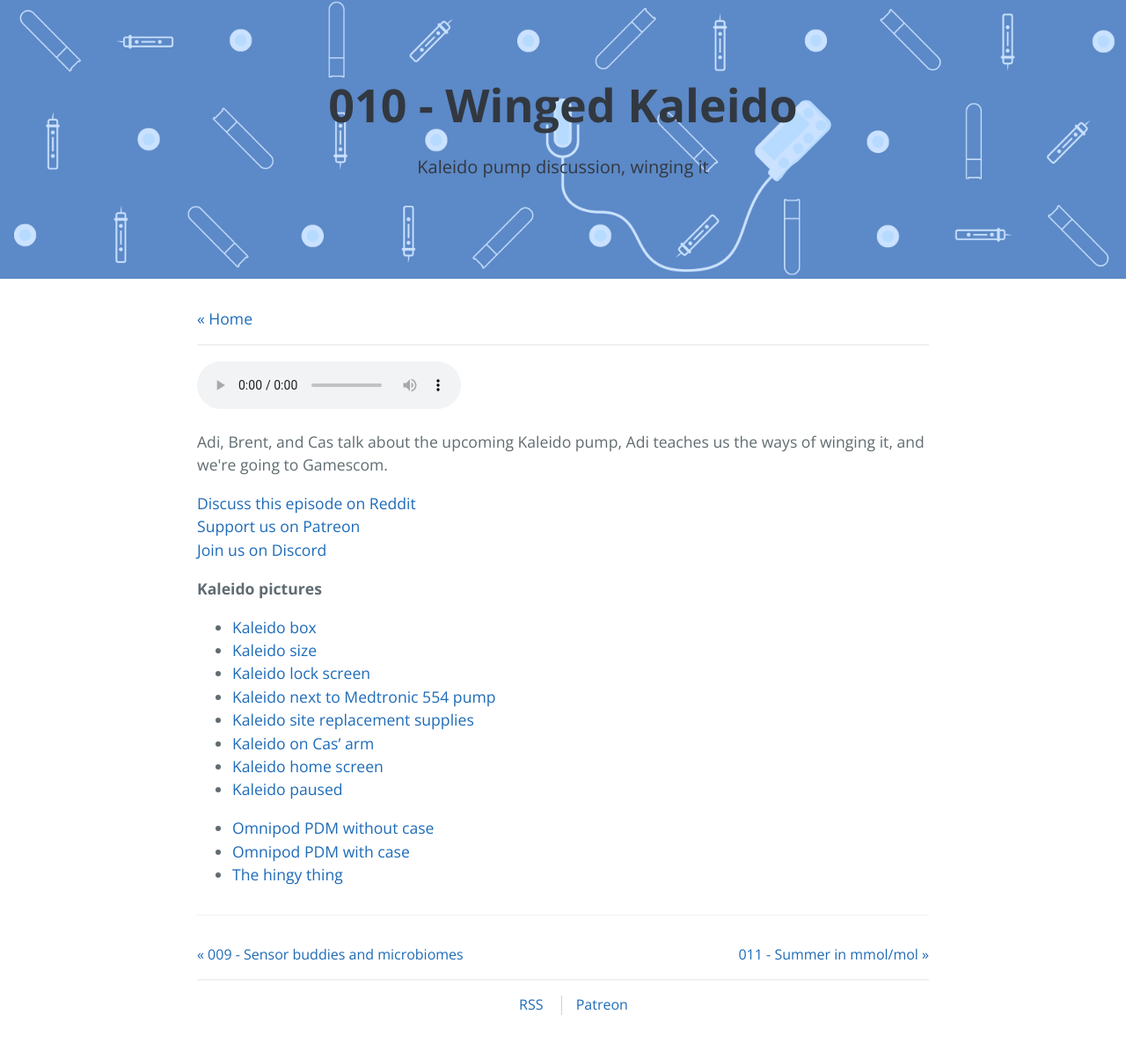
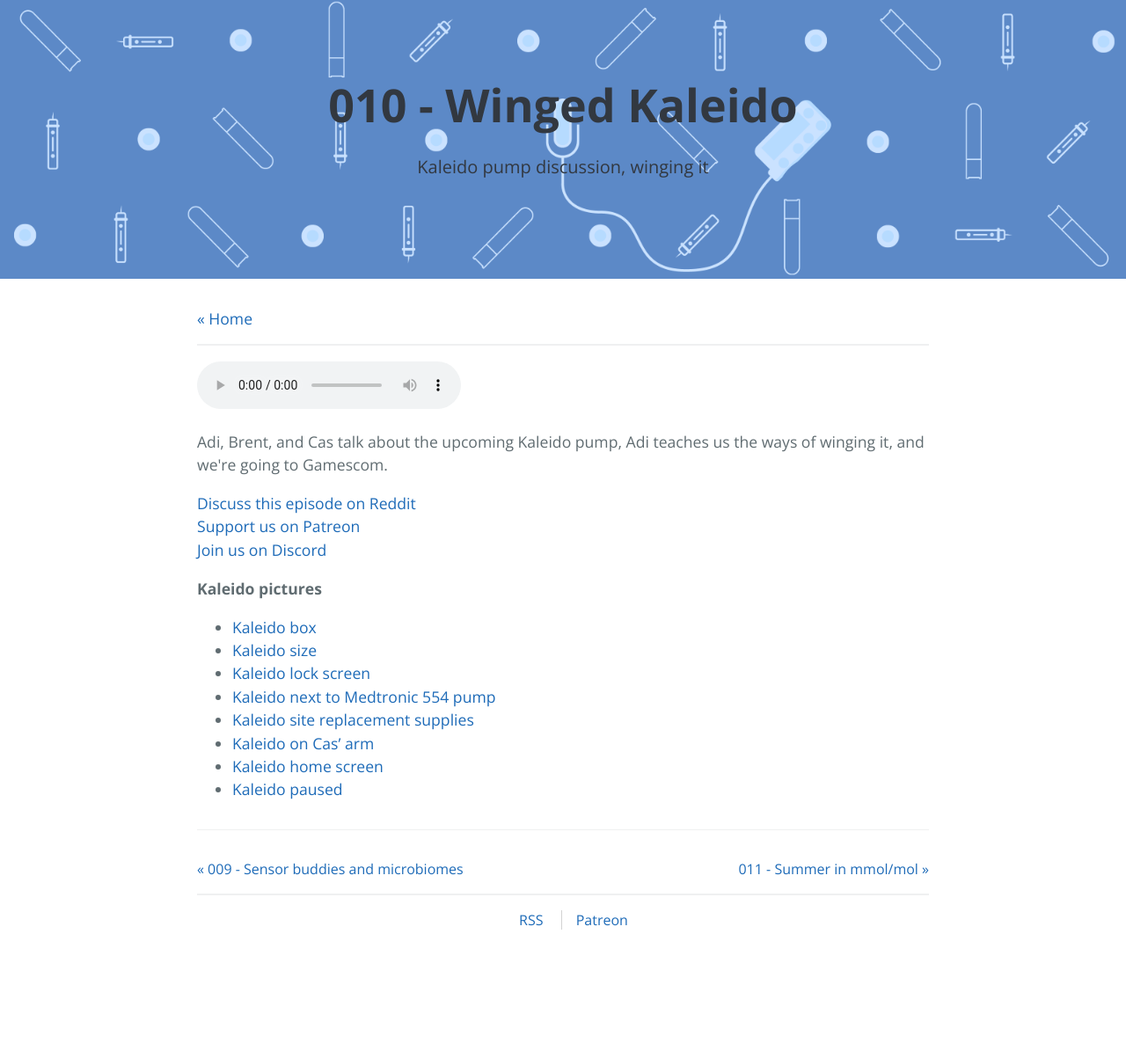
Before and after one commit to cascer1/diacast, a Jekyll site: the page built from _posts/2018-05-31-010.md, in a window 1280 px wide. Shown: the whole page at 88% size. Built offline with Jekyll 4.4.1, drawn with Linux system fonts in a browser that asks for light colours; our own code applies the rules of GitHub Pages for plain Markdown files; after the commit the page ends 1106 px from its top, so only the background shows below that.

Commit message:
update site

```diff
--- a/_posts/2018-05-31-010.md
+++ b/_posts/2018-05-31-010.md
@@ -27,7 +27,3 @@
 * [Kaleido on Cas' arm](http://i.eliens.co/diacast/010/kaleido_arm.jpg)
 * [Kaleido home screen](http://i.eliens.co/diacast/010/kaleido_home.jpg)
 * [Kaleido paused](http://i.eliens.co/diacast/010/kaleido_pause.jpg)
-
--   [Omnipod PDM without case](https://i.eliens.co/diacast/009/PDM_naked.jpg)
--   [Omnipod PDM with case](https://i.eliens.co/diacast/009/PDM_clothed.jpg)
--   [The hingy thing](https://i.eliens.co/diacast/009/hingy_thing.jpg)
```
